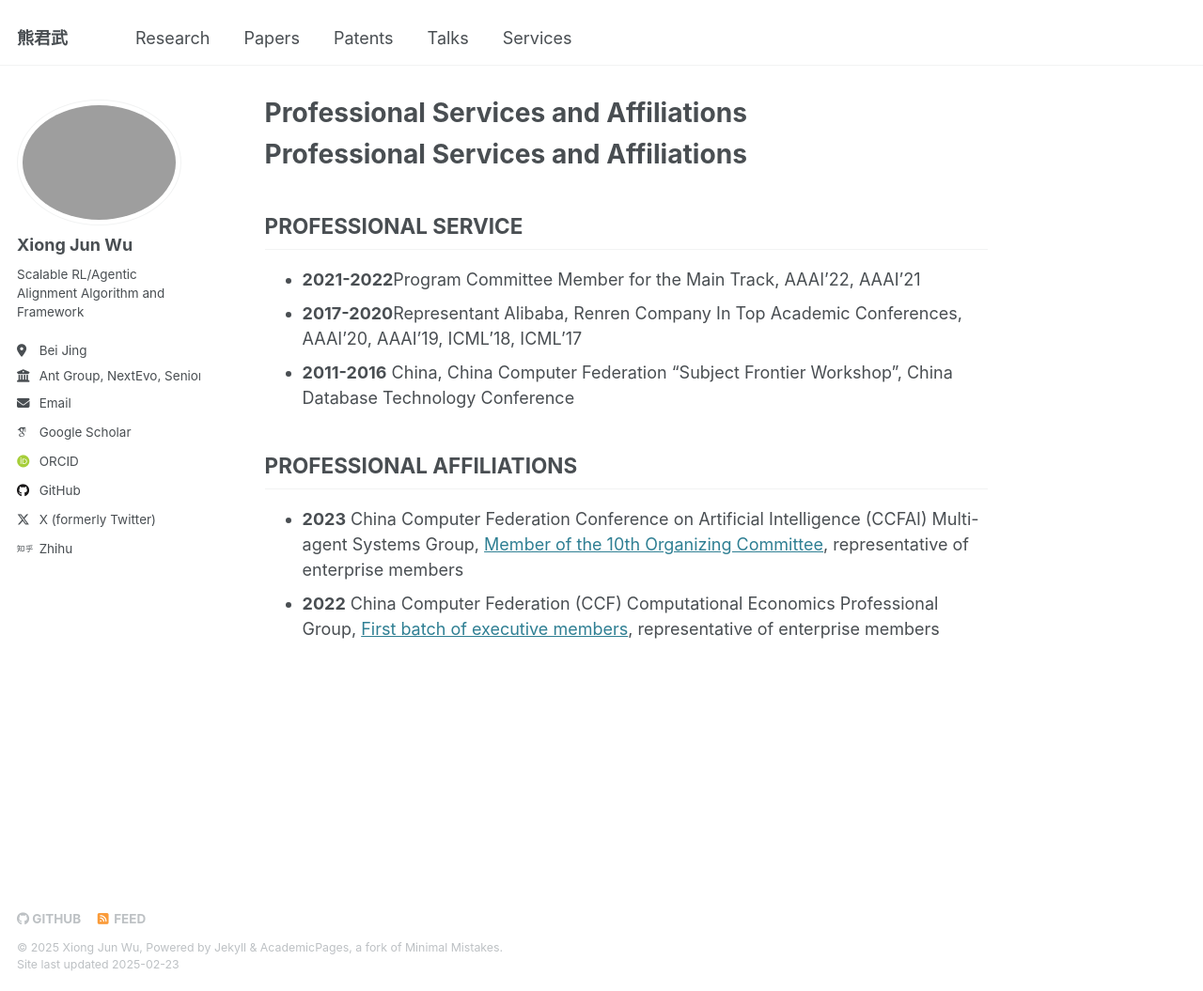
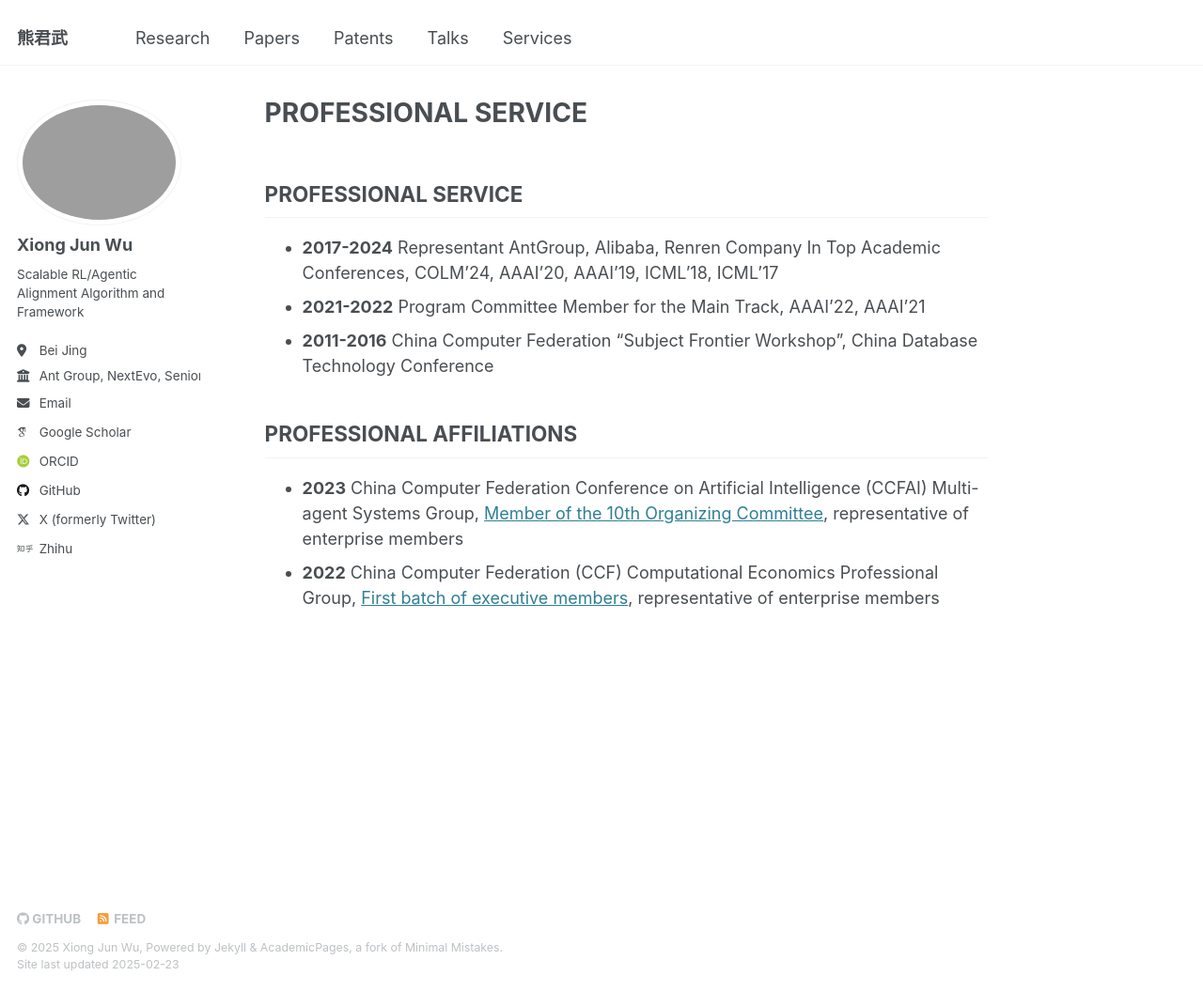
Before and after one commit to junwuxgi/junwuxgi.github.io, a Jekyll site: the page built from services.md, in a window 1280 px wide and 1055 px high. Shown: the whole window at 94% size. Built offline with Jekyll 4.4.1, drawn with Linux system fonts in a browser that asks for light colours; some web fonts are replaced; our own code applies the rules of GitHub Pages for plain Markdown files.

```diff
--- a/services.md
+++ b/services.md
@@ -1,14 +1,9 @@
-# Professional Services and Affiliations
-
 ## PROFESSIONAL SERVICE
-
-- **2021-2022**Program Committee Member for the Main Track, AAAI'22, AAAI'21
-- **2017-2020**Representant Alibaba, Renren Company In Top Academic Conferences, AAAI'20, AAAI'19, ICML'18, ICML'17
-- **2011-2016**
-  China, China Computer Federation "Subject Frontier Workshop", China Database Technology Conference
+- **2017-2024** Representant AntGroup, Alibaba, Renren Company In Top Academic Conferences, COLM'24, AAAI'20, AAAI'19, ICML'18, ICML'17
+- **2021-2022** Program Committee Member for the Main Track, AAAI'22, AAAI'21
+- **2011-2016** China Computer Federation "Subject Frontier Workshop", China Database Technology Conference
 
 ## PROFESSIONAL AFFILIATIONS
-
 - **2023** China Computer Federation Conference on Artificial Intelligence (CCFAI) Multi-agent Systems Group, [Member of the 10th Organizing Committee](https://mp.weixin.qq.com/s/draXMk4vUmyI0YJYd6zJqg), representative of enterprise members
 - **2022** China Computer Federation (CCF) Computational Economics Professional Group, [First batch of executive members](https://mp.weixin.qq.com/s/Zyu9i61ahvXHGPLePsP3xw), representative of enterprise members
 
```
Also changed, not shown: talks.md (+2 -2 lines).
